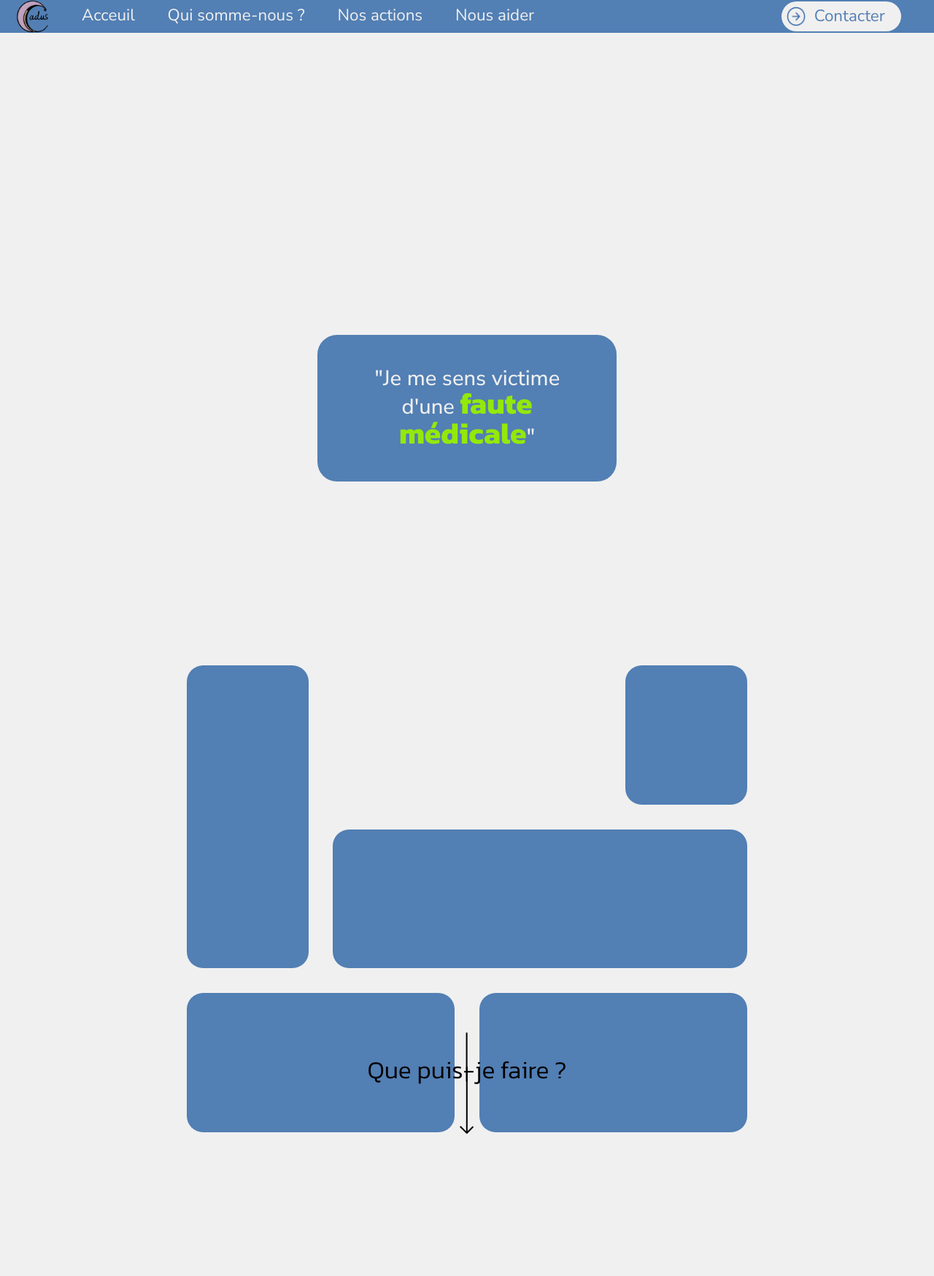
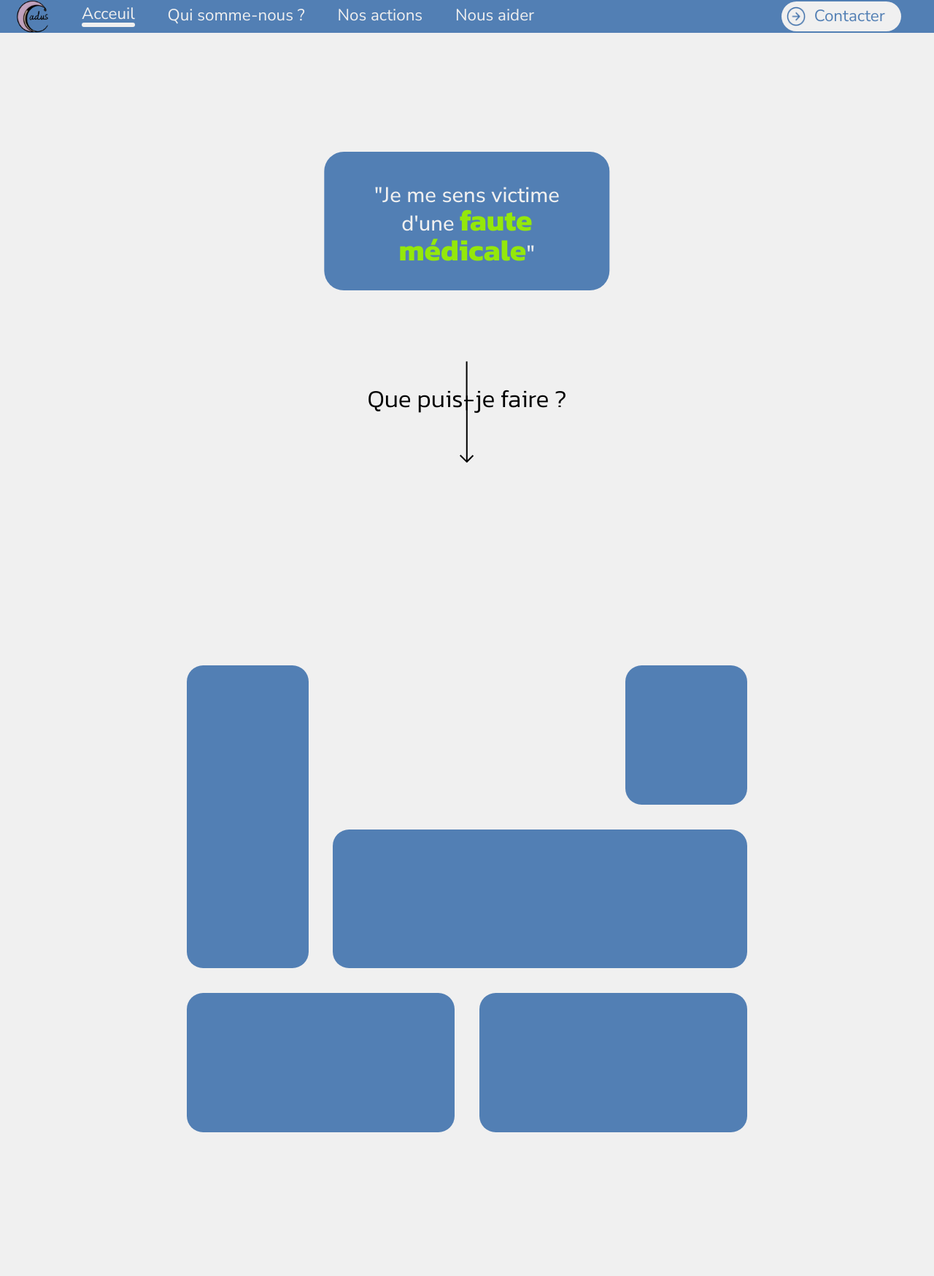
Before and after one commit to Ket-tei/Cadus, a PHP site: page / in a window 1280 px wide. Shown: the top 1749 px of the page at 73% size. Run offline with PHP 8.4, Linux system fonts and the light colour scheme; some libraries are stand-ins or nearby versions.

Commit message:
gsap changes

```diff
--- a/index.html
+++ b/index.html
@@ -15,7 +15,6 @@
     <!-- Page d'acceuil -->
     <section id="landing-page">
       <!-- Phrase d'accroche -->
-      <div class="white-background" id="white-bg"></div>
       <div class="sentence">
         <h1>"Je me sens victime d'une <span>faute médicale</span>"</h1>
       </div>
--- a/js/navbar.js
+++ b/js/navbar.js
@@ -12,8 +12,7 @@ function injectNavbar() {
     // Définit l'id de la page actuelle
     let id1 = "", id2 = "", id3 = "", id4 = "";
     switch (actualPath) {
-        case "index":
-            id1 = id;
+        case "contact":
             break;
         case "quisommenous":
             id2 = id;
@@ -25,6 +24,7 @@ function injectNavbar() {
             id4 = id;
             break;
         default:
+            id1 = id;
             break;
     }
 
--- a/js/scrollBento.js
+++ b/js/scrollBento.js
@@ -3,9 +3,9 @@ gsap.registerPlugin(ScrollTrigger);
 gsap.to(".sentence", {
   scrollTrigger: {
     trigger: ".sentence",
-    start: "-59px 50%",
-    end: "+=880",
+    start: "top 26%",
+    end: "+=88%",
     pin: true,
-    scrub: true,
+    scrub: 1,
   },
 });
--- a/style.css
+++ b/style.css
@@ -3,12 +3,17 @@
 
 /* phrase d'accroche et ecran principale */
 #landing-page {
+  position: relative;
   width: inherit;
   height: 59vh; /* 100vh - 11vh (menu) - 30vh (15+15 du padding de la landing-page) */
   padding: 15vh 0;
 
   .sentence {
-    width: 25%;
+    position: absolute;
+    width: 23.5%;
+    height: 14%;
+    left: 50%;
+    transform: translateX(-50%);
     text-align: center;
     justify-content: center;
     background-color: var(--secondary);
@@ -16,7 +21,6 @@
     margin: auto;
     border-radius: 1.2em;
     z-index: 10;
-    position: relative;
 
     h1 {
       font-family: "Nunito Sans", "monospace";
@@ -32,13 +36,12 @@
     }
   }
   .arrow {
+    position: relative;
     display: flex;
     flex-direction: column;
-    padding-top: 20vh;
+    padding-top: 40vh;
     margin: auto;
     align-items: center;
-    z-index: 1;
-    position: relative;
 
     p {
       font-family: "Kanit", "sans-serif";
```
